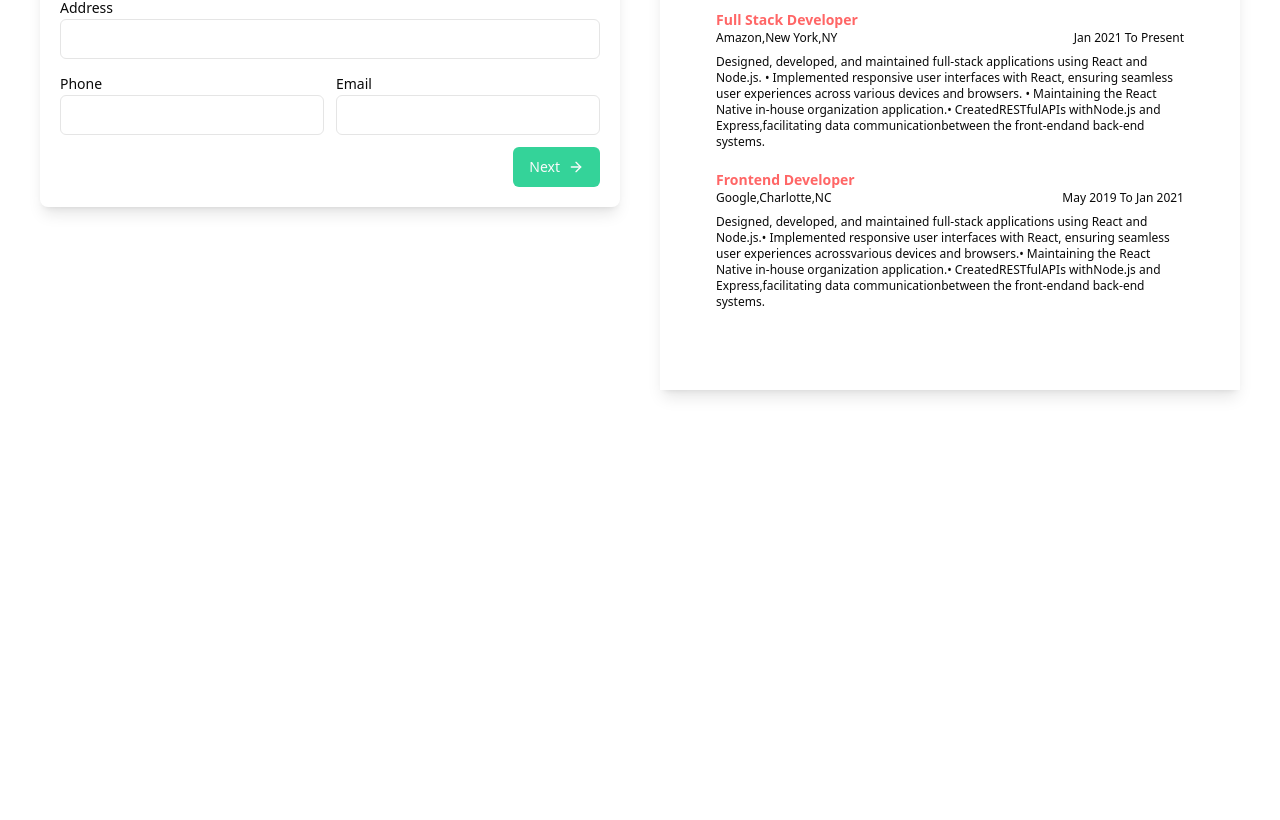
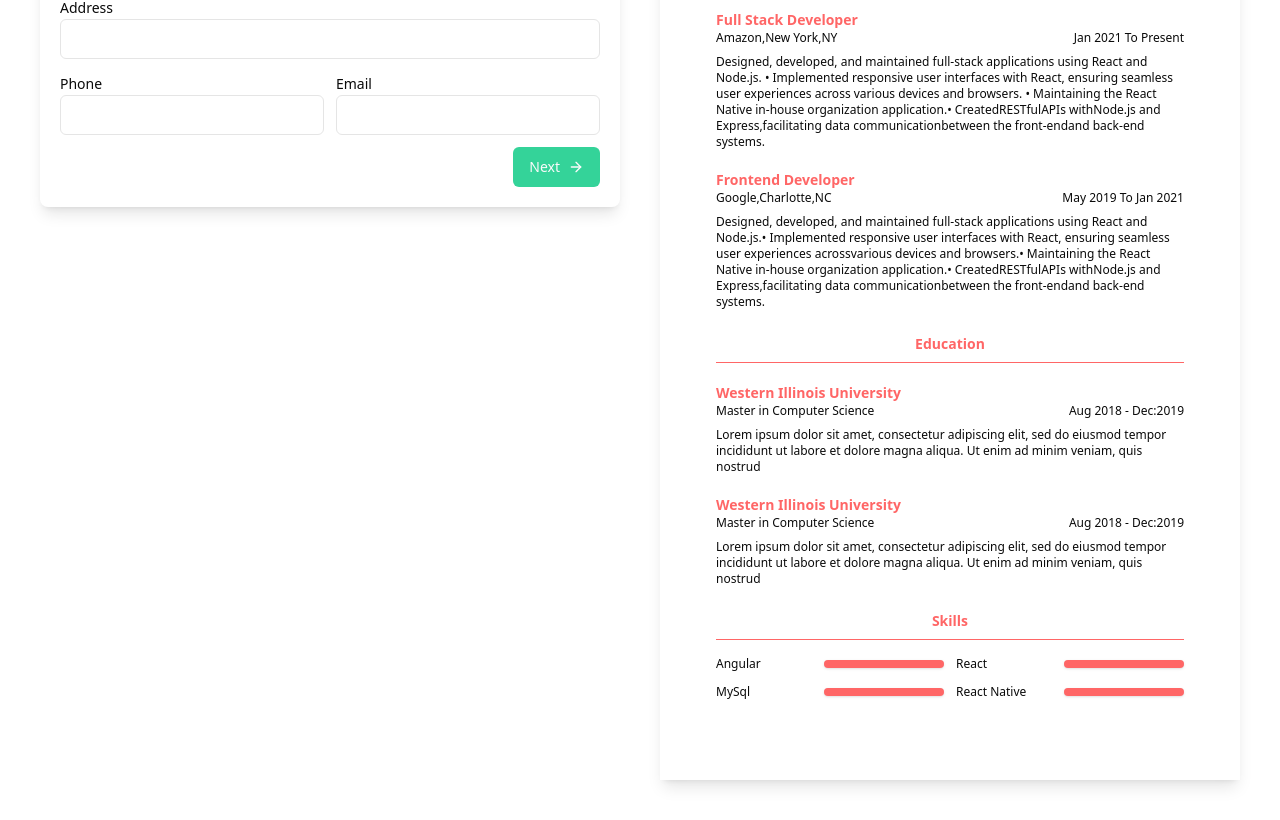
Before and after one commit to harun708280/ResumeCrafter, a React (Vite) app: page /resume in a window 1280 px wide. Shown: the part 445-1265 px from the top of the page. Before the commit the page ends 875 px from the top, so only its background shows below. Built offline with nearby package versions, Linux system fonts and the light colour scheme; no server answers.

Commit message:
add skills and education

```diff
--- a/package.json
+++ b/package.json
@@ -12,6 +12,7 @@
   "dependencies": {
     "@clerk/clerk-react": "^5.22.6",
     "@radix-ui/react-dialog": "^1.1.5",
+    "@radix-ui/react-progress": "^1.1.1",
     "@radix-ui/react-slot": "^1.1.1",
     "class-variance-authority": "^0.7.1",
     "clsx": "^2.1.1",
--- a/src/Preview/EducationalPreview.jsx
+++ b/src/Preview/EducationalPreview.jsx
@@ -1,9 +1,35 @@
 import React from 'react';
 
-const EducationalPreview = () => {
+const EducationalPreview = ({resumeInfo}) => {
     return (
         <div>
+           <div className='my-6'>
+    <h2 className='text-center font-bold text-sm mb-2'
+    style={{
+        color:resumeInfo?.themeColor
+    }}
+    >Education</h2>
+    <hr style={{
+        borderColor:resumeInfo?.themeColor
+    }} />
 
+    {resumeInfo?.education.map((education,index)=>(
+        <div key={index} className='my-5'>
+            <h2 className='text-sm font-bold'
+                style={{
+                    color:resumeInfo?.themeColor
+                }}
+            >{education.universityName}</h2>
+            <h2 className='text-xs flex justify-between'>{education?.degree} in {education?.major}
+            <span>{education?.startDate} - {education?.endDate}</span>
+            </h2>
+            <p className='text-xs my-2'>
+                {education?.description}
+            </p>
+        </div>
+    ))}
+
+    </div>
         </div>
     );
 };
--- a/src/Preview/SkillsPreview.jsx
+++ b/src/Preview/SkillsPreview.jsx
@@ -1,11 +1,45 @@
 import React from 'react';
 
-const SkillsPreview = () => {
-    return (
-        <div>
+const SkillsPreview = ({ resumeInfo = {} }) => {
+  const defaultThemeColor = '#4CAF50';
+  return (
+    <div className="my-6">
+      <h2
+        className="text-center font-bold text-sm mb-2"
+        style={{
+          color: resumeInfo?.themeColor || defaultThemeColor,
+        }}
+      >
+        Skills
+      </h2>
+      <hr
+        style={{
+          borderColor: resumeInfo?.themeColor || defaultThemeColor,
+        }}
+      />
 
-        </div>
-    );
+      <div className="grid grid-cols-2 gap-3 my-4">
+        {resumeInfo?.skills?.length > 0 ? (
+          resumeInfo?.skills.map((skill, index) => (
+            <div key={index} className="flex items-center justify-between">
+              <h2 className="text-xs">{skill.name}</h2>
+              <div className="h-2 bg-gray-200 w-[120px] rounded overflow-hidden shadow">
+                <div
+                  className="h-2"
+                  style={{
+                    backgroundColor:resumeInfo?.themeColor,
+                    width:skill?.rating*20+'%'
+                }}
+                ></div>
+              </div>
+            </div>
+          ))
+        ) : (
+          <p className="text-center text-gray-500">No skills available.</p>
+        )}
+      </div>
+    </div>
+  );
 };
 
 export default SkillsPreview;
--- /dev/null
+++ b/src/components/ui/progress.jsx
@@ -0,0 +1,18 @@
+import * as React from "react"
+import * as ProgressPrimitive from "@radix-ui/react-progress"
+
+import { cn } from "@/lib/utils"
+
+const Progress = React.forwardRef(({ className, value, ...props }, ref) => (
+  <ProgressPrimitive.Root
+    ref={ref}
+    className={cn("relative h-4 w-full overflow-hidden rounded-full bg-secondary", className)}
+    {...props}>
+    <ProgressPrimitive.Indicator
+      className="h-full w-full flex-1 bg-primary transition-all"
+      style={{ transform: `translateX(-${100 - (value || 0)}%)` }} />
+  </ProgressPrimitive.Root>
+))
+Progress.displayName = ProgressPrimitive.Root.displayName
+
+export { Progress }
```
Also changed, not shown: 1 other file (tests, documents, lock files or other folders).
